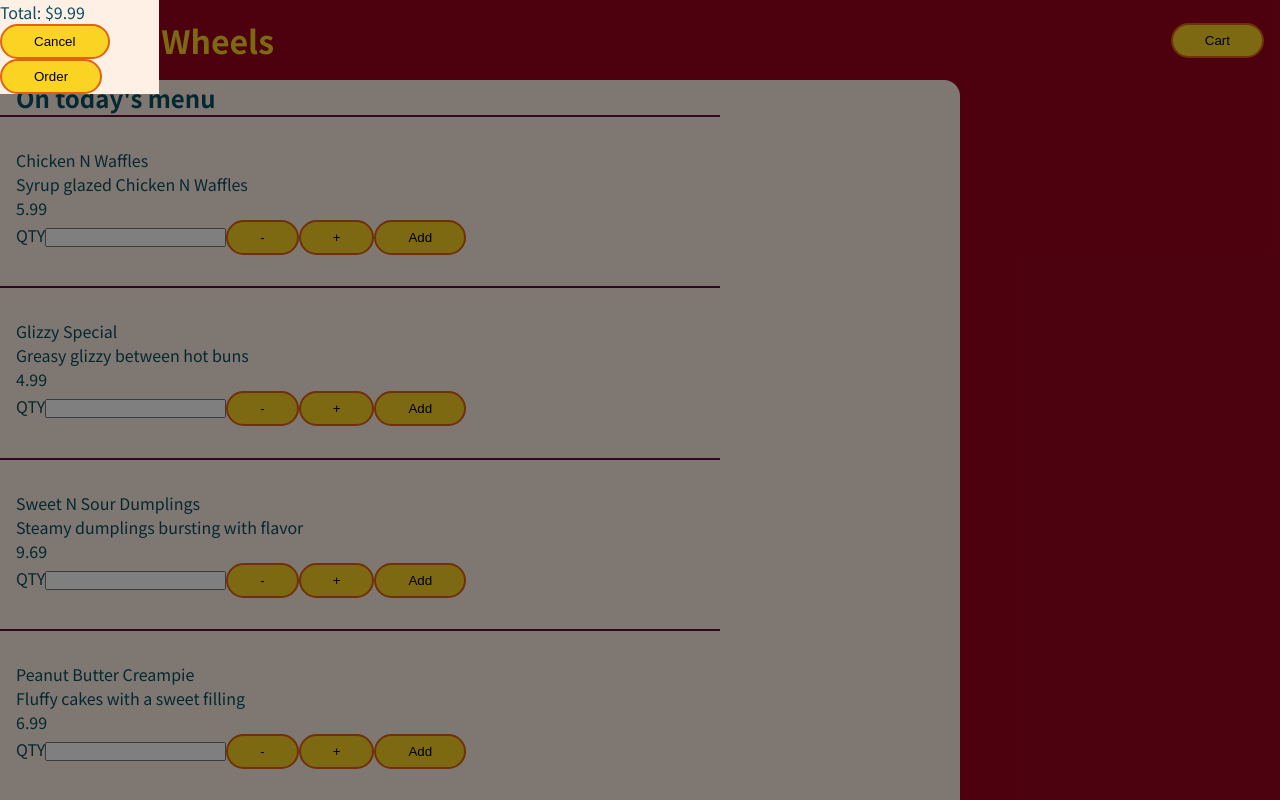
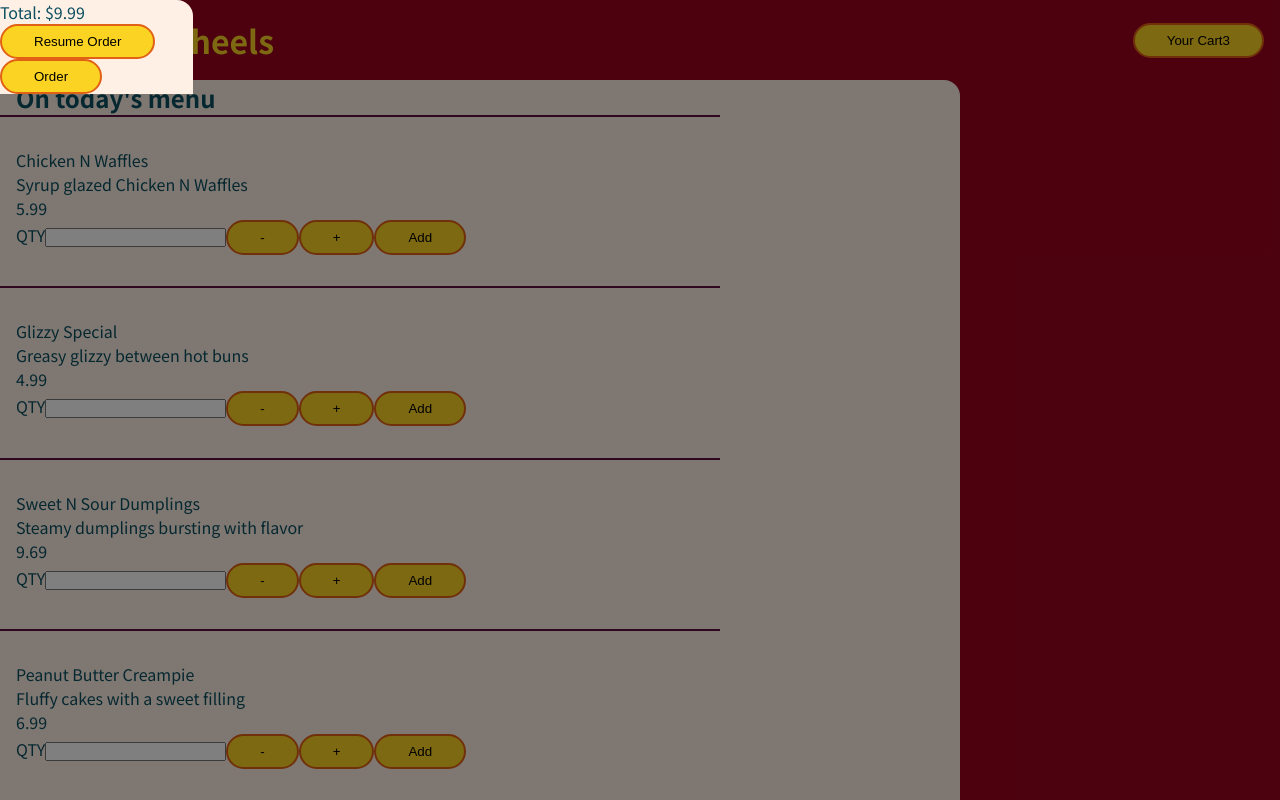
Before and after one commit to allanlalangan/meals-on-wheels, a React (Create React App) app: page / in a window 1280 px wide. Built offline with nearby package versions, Linux system fonts and the light colour scheme.

Commit message:
created cart modal state 'cartIsOpn'. cart can be open and closed with button(s) onClick

```diff
--- a/src/App.js
+++ b/src/App.js
@@ -1,17 +1,29 @@
-import React from 'react'
+import React, { useState } from 'react'
 import Cart from './components/Cart/Cart'
 import Header from './components/Layout/Header/Header'
 import Menu from './components/Menu/Menu'
 
 function App() {
+  const [cartIsOpen, setCartIsOpen] = useState(true)
+
+  const handleCloseCart = () => {
+    setCartIsOpen(false)
+    console.log('modal closed')
+  }
+
+  const handleOpenCart = () => {
+    setCartIsOpen(true)
+    console.log('modal opened')
+  }
+
   return (
-    <div className='container'>
-      <Header />
+    <>
       <main>
-        <Cart />
+        {cartIsOpen && <Cart onCloseCart={handleCloseCart} />}
+        <Header onOpenCart={handleOpenCart} />
         <Menu />
       </main>
-    </div>
+    </>
   )
 }
 
--- a/src/components/Cart/Cart.js
+++ b/src/components/Cart/Cart.js
@@ -3,14 +3,14 @@ import Modal from '../UI/Modal'
 import Button from '../UI/Button'
 import styles from './Cart.module.css'
 
-const Cart = () => {
+const Cart = props => {
   return (
     <Modal>
       <section className={styles.container}>
         <ul className={styles.cartItems}>{/* map cart items here */}</ul>
         <p>Total: $9.99</p>
-        <Button>Cancel</Button>
-        <Button>Order</Button>
+        <button onClick={props.onCloseCart}>Resume Order</button>
+        <button>Order</button>
       </section>
     </Modal>
   )
--- a/src/components/Cart/Cart.module.css
+++ b/src/components/Cart/Cart.module.css
@@ -3,5 +3,5 @@
   color: var(--sec-acc);
   width: 75%;
 
-  /* border-radius: 0 1rem 0 0; */
+  border-radius: 0 1rem 0 0;
 }
--- a/src/components/Layout/Header/Header.js
+++ b/src/components/Layout/Header/Header.js
@@ -1,12 +1,12 @@
 import React from 'react'
+import ShowCartButton from './ShowCartButton'
 import styles from './Header.module.css'
-import Button from '../../UI/Button'
 
 const Header = props => {
   return (
     <header className={styles.header}>
       <h1>Meals on Wheels</h1>
-      <Button>Cart</Button>
+      <ShowCartButton onClick={props.onOpenCart} />
     </header>
   )
 }
--- /dev/null
+++ b/src/components/Layout/Header/ShowCartButton.js
@@ -0,0 +1,12 @@
+import React from 'react'
+
+const ShowCartButton = props => {
+  return (
+    <button onClick={props.onClick}>
+      <span>Your Cart</span>
+      <span>3</span>
+    </button>
+  )
+}
+
+export default ShowCartButton
--- a/src/components/UI/Button.js
+++ b/src/components/UI/Button.js
@@ -2,7 +2,7 @@ import React from 'react'
 import styles from './Button.module.css'
 
 const Button = props => {
-  return <button type={props.type}>{props.children}</button>
+  return <button>{props.children}</button>
 }
 
 export default Button
```
Also changed, not shown: src/components/Layout/Header/ShowCartButton.module.css (added).
